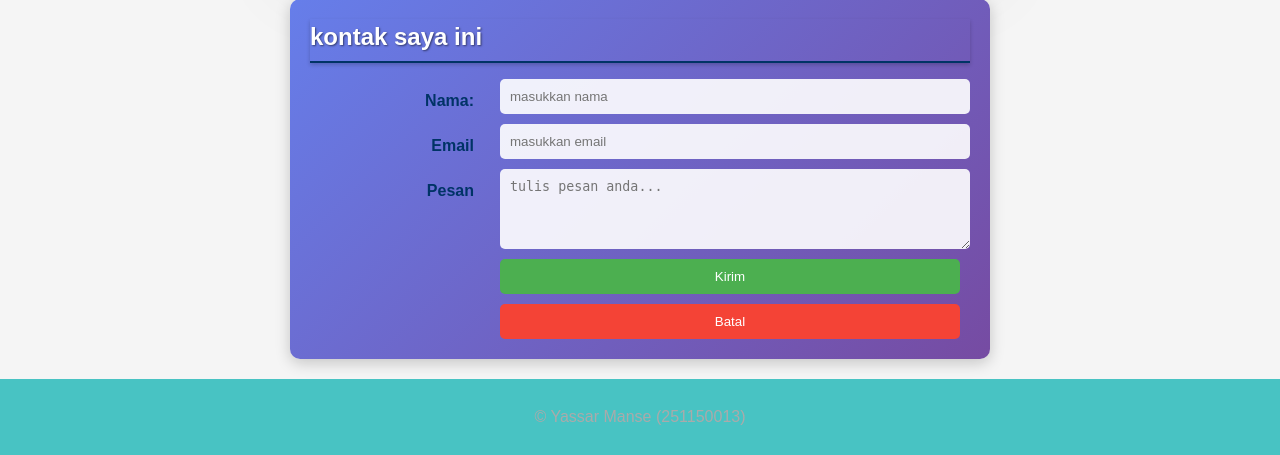
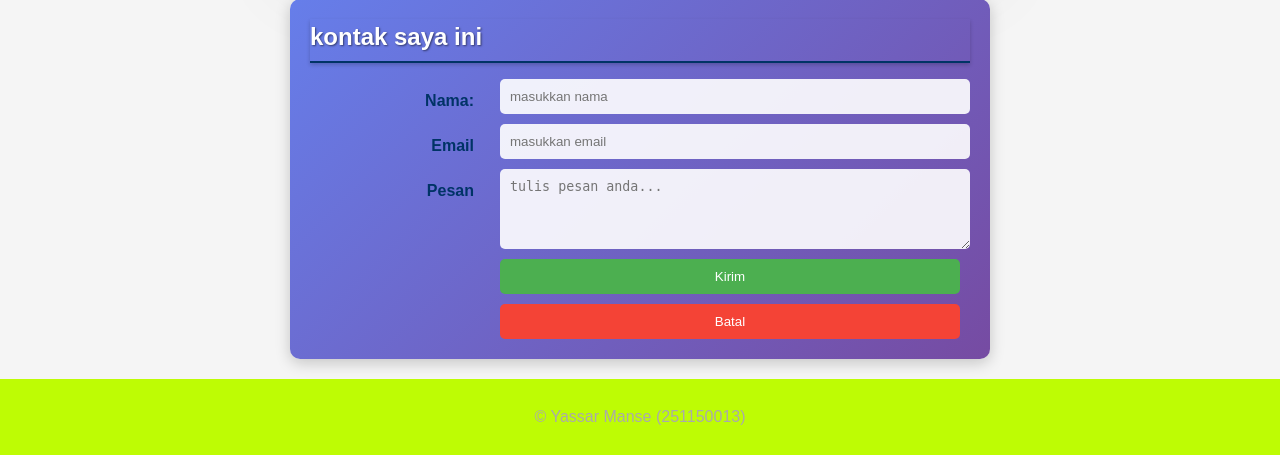
Before and after one commit to 2511500013-yassarmanse/2511500013-PWD-TI1A-2526O, a PHP site: page /pertemuan-04/index.html in a window 1280 px wide. Shown: the part 826-1281 px from the top of the page. Run offline with PHP 8.4, Linux system fonts and the light colour scheme.

Commit message:
ganti warna

```diff
--- a/pertemuan-04/style.css
+++ b/pertemuan-04/style.css
@@ -58,7 +58,7 @@ header li a {
 }
 
 footer {
-  background: #48c3c3;
+  background: #befc04;
   color: #aaa;
   text-align: center;
   padding: 10px;
```
